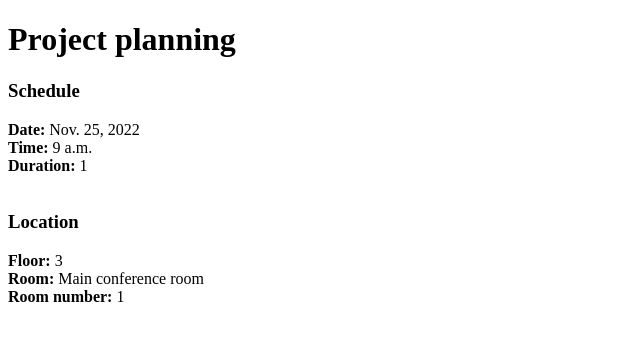
After one commit to Andrescc143/self-paced-learning, a Django app: page /meetings/1 in a window 1280 px wide. The commit adds this page. Shown: the top 341 px of the page, without its empty margins (0-640 px from the left). Run offline with Django 4.2, Linux system fonts and the light colour scheme; data comes from the database, SQL or seed files in the repository; both versions use the stored data as it was after the commit.

Commit message:
A new view named detail was created to retrieve the data from the datadase (Meeting schedule and room) and display it through a template called detail.html. The view takes as parameter the meeting id passed through the URL

```diff
--- a/web-development/backend/django/pluralsight-getting-started/meeting_planner/meeting_planner/urls.py
+++ b/web-development/backend/django/pluralsight-getting-started/meeting_planner/meeting_planner/urls.py
@@ -15,11 +15,14 @@ Including another URLconf
 """
 from django.contrib import admin
 from django.urls import path
+
 from website.views import index, about
+from meetings.views import detail
 
 
 urlpatterns = [
     path('admin/', admin.site.urls),
     path('', index, name='index'),
-    path('about', about, name='about')
+    path('about', about, name='about'),
+    path('meetings/<int:pk>', detail, name='detail')
 ]
--- a/web-development/backend/django/pluralsight-getting-started/meeting_planner/meetings/models.py
+++ b/web-development/backend/django/pluralsight-getting-started/meeting_planner/meetings/models.py
@@ -9,7 +9,7 @@ class Room(models.Model):
     room_number = models.IntegerField()
 
     def __str__(self):
-        return f"The room {self.name} with room number {self.room_number} at the {self.floor_number} floor. "
+        return f"The room {self.name} with room number {self.room_number} at the {self.floor} floor. "
 
 
 class Meeting(models.Model):
--- /dev/null
+++ b/web-development/backend/django/pluralsight-getting-started/meeting_planner/meetings/templates/meetings/detail.html
@@ -0,0 +1,27 @@
+<!DOCTYPE html>
+<html lang="en">
+<head>
+    <meta charset="UTF-8">
+    <meta http-equiv="X-UA-Compatible" content="IE=edge">
+    <meta name="viewport" content="width=device-width, initial-scale=1.0">
+    <title>Meeting: {{ meeting.id }}</title>
+</head>
+<body>
+    <h1> {{ meeting.title }}</h1>
+    <p>
+        <div>
+            <h3>Schedule</h3>
+            <strong>Date: </strong> {{ meeting.date }}<br>
+            <strong>Time: </strong> {{ meeting.start_time }}<br>
+            <strong>Duration: </strong> {{ meeting.duration }}<br><br>
+        </div>
+        <div>
+            <h3>Location</h3>
+            <strong>Floor: </strong> {{ meeting.room.floor}}<br>
+            <strong>Room: </strong> {{ meeting.room.name }}<br>
+            <strong>Room number: </strong> {{ meeting.room.room_number }}<br>
+        </div>
+    </p>
+
+</body>
+</html>
--- a/web-development/backend/django/pluralsight-getting-started/meeting_planner/meetings/views.py
+++ b/web-development/backend/django/pluralsight-getting-started/meeting_planner/meetings/views.py
@@ -1,3 +1,12 @@
 from django.shortcuts import render
 
-# Create your views here.
+from .models import Meeting
+
+
+def get_meeting(pk):
+    return Meeting.objects.get(pk=pk)
+
+
+def detail(request, pk):
+    meeting = get_meeting(pk)
+    return render(request, 'meetings/detail.html', context={'meeting': meeting})
--- a/web-development/backend/django/pluralsight-getting-started/meeting_planner/website/templates/website/index.html
+++ b/web-development/backend/django/pluralsight-getting-started/meeting_planner/website/templates/website/index.html
@@ -9,7 +9,5 @@
 <body>
     <h1>Welcome to the greatest Meeting planner</h1>
     <p>Currently, there are {{ num_meetings }} in the database</p>
-
-
 </body>
 </html>
```
Also changed, not shown: web-development/backend/django/pluralsight-getting-started/meeting_planner/db.sqlite3.
